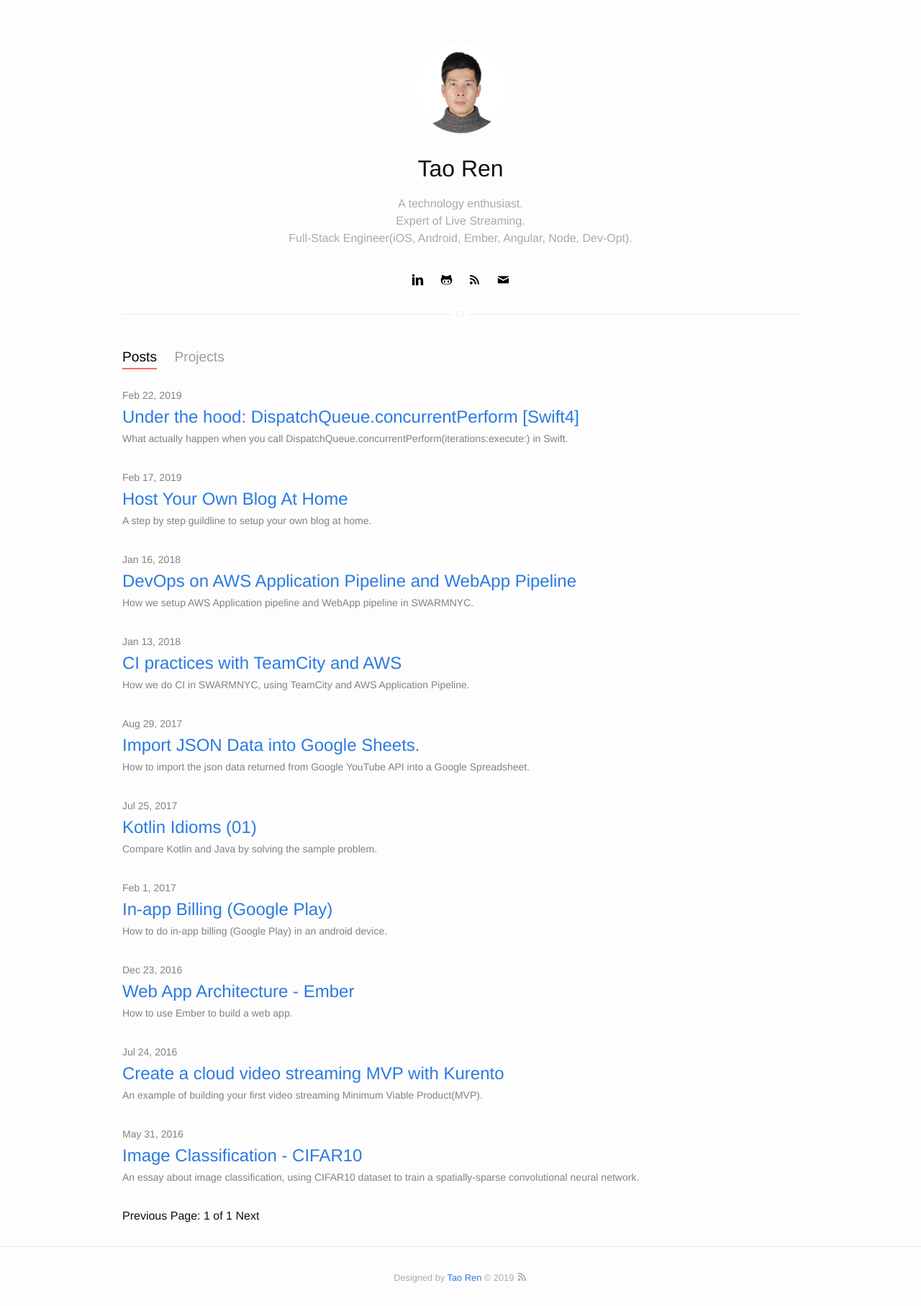
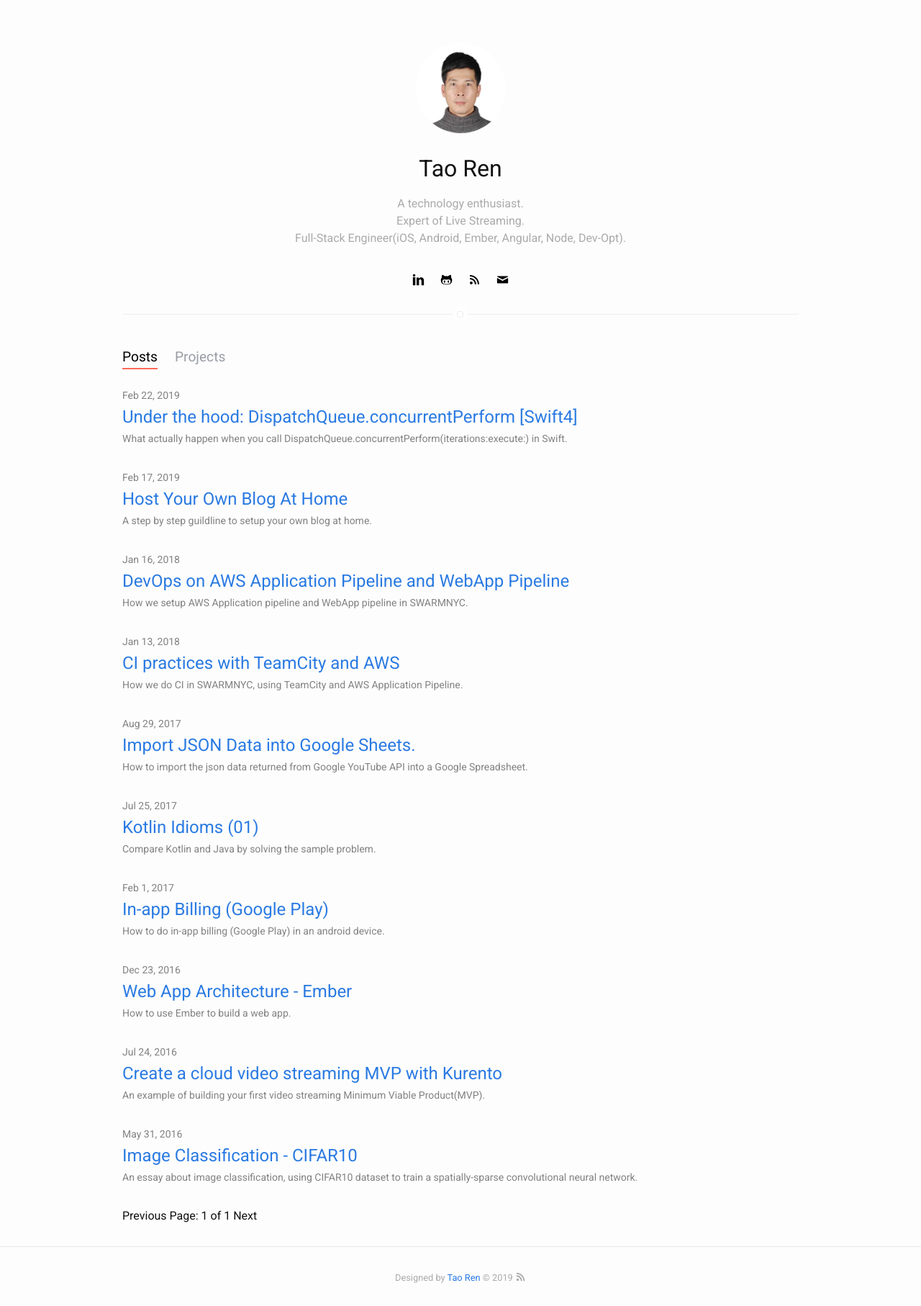
Before and after one commit to touren/touren.github.io, a Jekyll site: the page built from index.html, in a window 1280 px wide. Shown: the whole page at 72% size. Built offline with Jekyll 4.4.1, drawn with Linux system fonts in a browser that asks for light colours; the list of posts is cut into pages by our own code; comment, search, counter and statistics services are not loaded.

Commit message:
Change default to Roboto.

```diff
--- a/_includes/head.html
+++ b/_includes/head.html
@@ -9,6 +9,7 @@
   <link rel="stylesheet" href="{{ '/assets/main.css' | relative_url }}">
   <link rel="canonical" href="{{ page.url | replace:'index.html','' | absolute_url }}">
   <link rel="alternate" type="application/rss+xml" title="{{ site.title | escape }}" href="{{ '/feed.xml' | relative_url }}">
+  <link href="https://fonts.googleapis.com/css?family=Roboto" rel="stylesheet">
 
   {% if page.layout != "post" %}
   <meta property="og:title" content="{{site.title}}" />
--- a/_sass/styles.scss
+++ b/_sass/styles.scss
@@ -2,7 +2,7 @@
 
 // Define defaults for each variable.
 
-$base-font-family: "Helvetica Neue", Helvetica, Arial, sans-serif !default;
+$base-font-family: Roboto, "Helvetica Neue", Helvetica, Arial, sans-serif !default;
 $base-font-size:   16px !default;
 $base-font-weight: 400 !default;
 $small-font-size:  $base-font-size * 0.875 !default;
```
Also changed, not shown: 1 other file.
